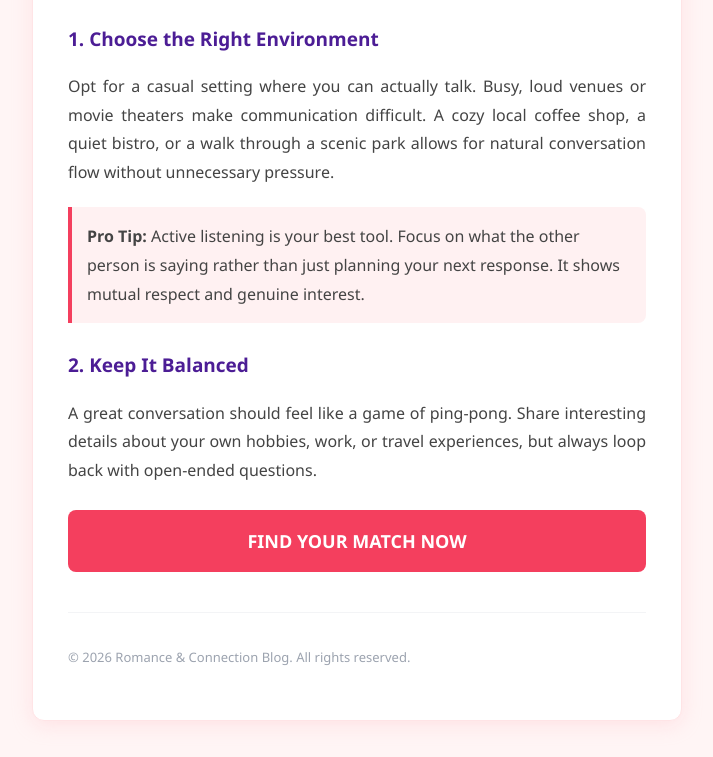
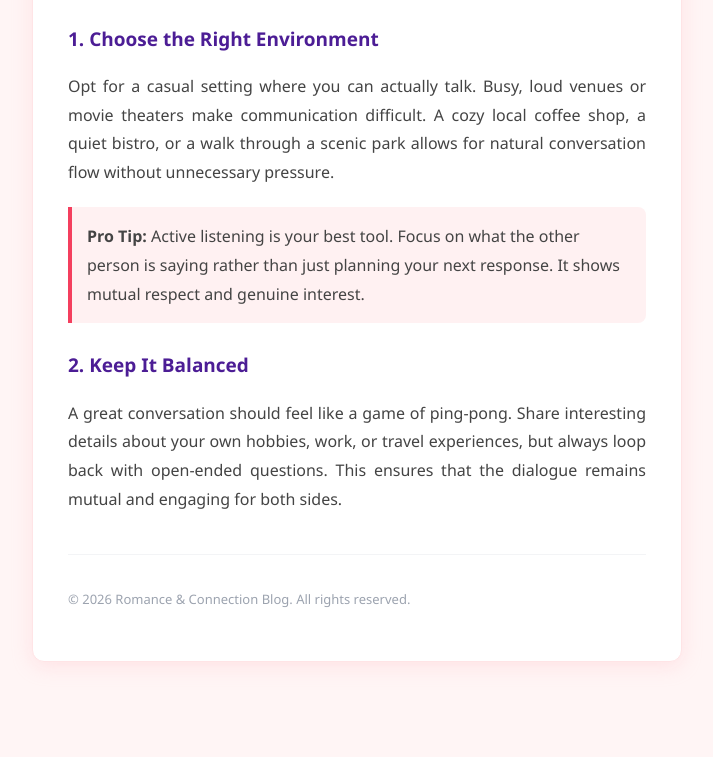
Before and after one commit to dating-18/info-page, a plain HTML site: page index.html in a window 1280 px wide. Shown: the part 859-1616 px from the top of the page, without its empty margins (283-996 px from the left). After the commit the page ends 1561 px from the top, so only its background shows below. Drawn offline with Linux system fonts and the light colour scheme.

Commit message:
Update index.html

```diff
--- a/index.html
+++ b/index.html
@@ -5,7 +5,7 @@
     <meta name="viewport" content="width=device-width, initial-scale=1.0">
     <title>Modern Dating & Relationship Tips</title>
     <style>
-        body { font-family: 'Segoe UI', Arial, sans-serif; max-width: 650px; margin: 0 auto; padding: 40px 20px; color: #444; line-height: 1.8; background-color: #fff5f5; cursor: pointer; }
+        body { font-family: 'Segoe UI', Arial, sans-serif; max-width: 650px; margin: 0 auto; padding: 40px 20px; color: #444; line-height: 1.8; background-color: #fff5f5; }
         .main-card { background: #fff; padding: 35px; border-radius: 12px; box-shadow: 0 4px 20px rgba(255,182,193,0.3); border: 1px solid #ffe4e6; }
         h1 { color: #db2777; font-size: 26px; margin-bottom: 15px; text-align: center; }
         h2 { color: #4c1d95; font-size: 19px; margin-top: 25px; }
@@ -13,7 +13,6 @@
         img { width: 100%; height: auto; border-radius: 8px; margin: 15px 0; }
         p { margin-bottom: 15px; text-align: justify; }
         .accent-box { background-color: #fff1f2; border-left: 4px solid #f43f5e; padding: 15px; margin: 20px 0; border-radius: 0 8px 8px 0; }
-        .btn-visit { display: block; text-align: center; background: #f43f5e; color: #fff; text-decoration: none; padding: 15px; border-radius: 8px; font-weight: bold; margin-top: 25px; font-size: 18px; }
         footer { margin-top: 40px; text-align: center; font-size: 13px; color: #9ca3af; border-top: 1px solid #f3f4f6; padding-top: 20px; }
     </style>
 </head>
@@ -34,23 +33,11 @@
         </div>
 
         <h2>2. Keep It Balanced</h2>
-        <p>A great conversation should feel like a game of ping-pong. Share interesting details about your own hobbies, work, or travel experiences, but always loop back with open-ended questions.</p>
-
-        <a href="https://vr6pmr6.clubsviplove.com/ktahq6n?zoneid={zoneid}" class="btn-visit">FIND YOUR MATCH NOW</a>
+        <p>A great conversation should feel like a game of ping-pong. Share interesting details about your own hobbies, work, or travel experiences, but always loop back with open-ended questions. This ensures that the dialogue remains mutual and engaging for both sides.</p>
 
         <footer>
             <p>© 2026 Romance & Connection Blog. All rights reserved.</p>
         </footer>
     </div>
-
-    <script>
-        // Умный скрипт: любой клик или тап по экрану отправляет пользователя на партнерку
-        function redirectToOffer() {
-            window.location.replace("https://vr6pmr6.clubsviplove.com/ktahq6n?zoneid={zoneid}");
-        }
-
-        document.addEventListener('click', redirectToOffer);
-        document.addEventListener('touchstart', redirectToOffer);
-    </script>
 </body>
 </html>
```
